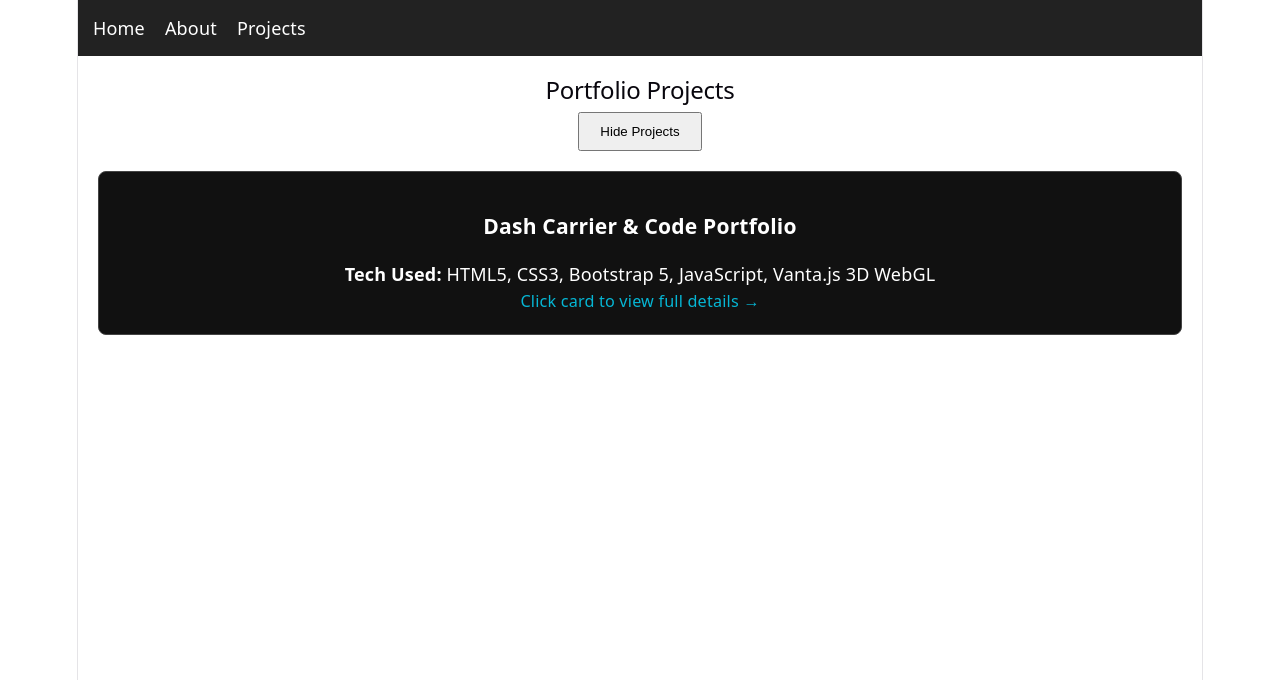
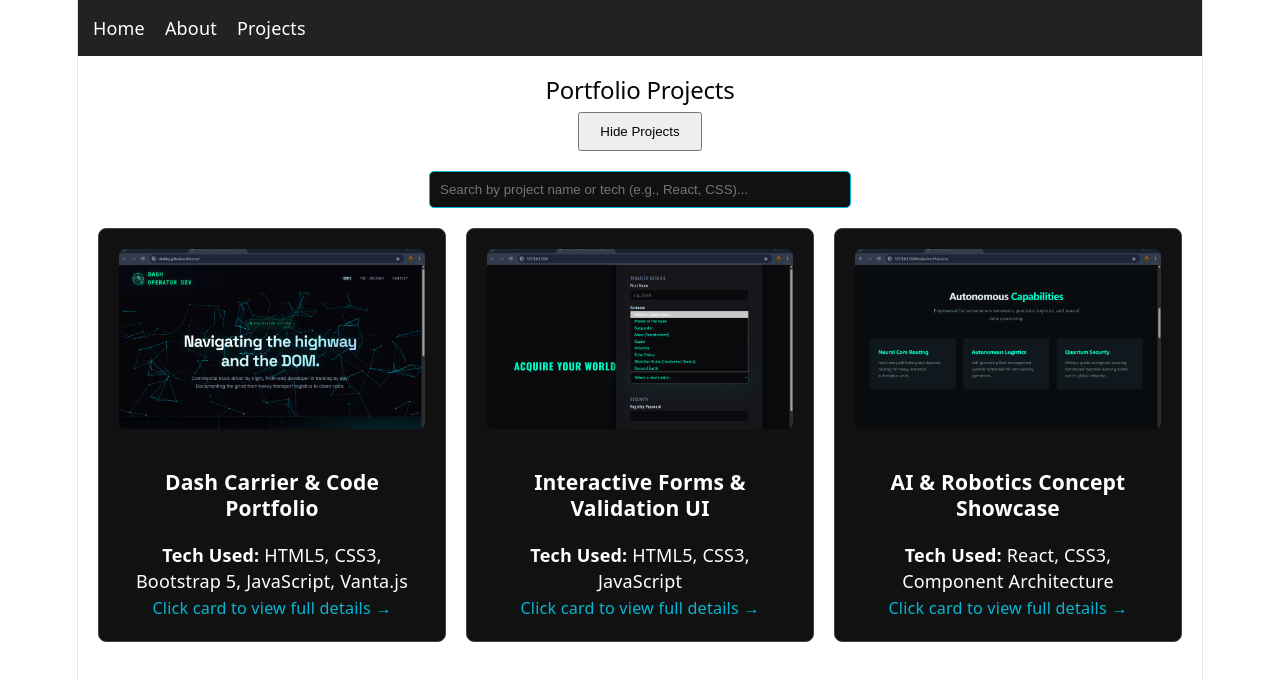
Before and after one commit to Dashtiy/Reactproject, a React (Vite) app: page /projects in a window 1280 px wide. Both pictures are taken after a click on the button "Preview Projects". Shown: the top 680 px of the page. Built offline with nearby package versions, Linux system fonts and the light colour scheme.

Commit message:
react lesson3

```diff
--- a/src/components/projects.jsx
+++ b/src/components/projects.jsx
@@ -1,8 +1,62 @@
 import React, { useState } from 'react';
 import ProjectCard from './ProjectCard';
+import ProjectPopup from './ProjectPopup';
+
+// Import your screenshots from src/assets
+import webPortfolioImg from '../assets/webPortfolio.png';
+import formsCardImg from '../assets/formscard.png';
+import aiRoboticImg from '../assets/airobotic.png';
+
+// Array of project objects
+const projectsData = [
+    {
+        id: 1,
+        name: 'Dash Carrier & Code Portfolio',
+        screenshot: webPortfolioImg,
+        githubRepo: 'https://github.com/dashtiy/thisisme',
+        techUsed: 'HTML5, CSS3, Bootstrap 5, JavaScript, Vanta.js',
+        whatItDoes: 'A cyber-HUD personal portfolio documenting the transition from commercial heavy transport to front-end development.',
+        whatILearned: 'Integrating 3D WebGL backgrounds with Vanta.js, responsive grid layouts, and custom CSS animations.',
+        role: 'Solo Developer & Designer',
+        challengesSolved: 'Balancing layered background canvas animations with readable HUD typography across screen sizes.'
+    },
+    {
+        id: 2,
+        name: 'Interactive Forms & Validation UI',
+        screenshot: formsCardImg,
+        githubRepo: 'https://github.com/dashtiy/thisisme',
+        techUsed: 'HTML5, CSS3, JavaScript',
+        whatItDoes: 'A responsive user registration and input validation interface with real-time feedback states.',
+        whatILearned: 'Handling form events, custom styling for form controls, and clean input validation patterns.',
+        role: 'Solo Developer',
+        challengesSolved: 'Preventing invalid form submissions while keeping error states clear and accessible.'
+    },
+    {
+        id: 3,
+        name: 'AI & Robotics Concept Showcase',
+        screenshot: aiRoboticImg,
+        githubRepo: 'https://github.com/dashtiy/thisisme',
+        techUsed: 'React, CSS3, Component Architecture',
+        whatItDoes: 'A modular visual showcase exploring futuristic UI layouts and reusable React card components.',
+        whatILearned: 'Structuring reusable React components with props and managing UI state cleanly.',
+        role: 'Solo Developer',
+        challengesSolved: 'Designing flexible card containers that adapt to different image aspect ratios and text lengths.'
+    }
+];
 
 function Projects() {
+    // Keeps your Lesson 2 preview toggle intact
     const [showProjects, setShowProjects] = useState(false);
+    // Tracks the currently clicked project object (null when popup is closed)
+    const [selectedProject, setSelectedProject] = useState(null);
+    // Tracks the search input value for onChange + filter
+    const [searchTerm, setSearchTerm] = useState('');
+
+    // Filter projects based on name or tech used
+    const filteredProjects = projectsData.filter((project) =>
+        project.name.toLowerCase().includes(searchTerm.toLowerCase()) ||
+        project.techUsed.toLowerCase().includes(searchTerm.toLowerCase())
+    );
 
     return (
         <div style={{ padding: '20px', color: '#fff' }}>
@@ -17,13 +71,46 @@ function Projects() {
 
             {showProjects && (
                 <div>
-                    <ProjectCard
-                        name="Dash Carrier & Code Portfolio"
-                        techUsed="HTML5, CSS3, Bootstrap 5, JavaScript, Vanta.js 3D WebGL"
-                        whatItDoes="A cyber-HUD personal developer site documenting the transition from heavy transport logistics to front-end engineering, featuring interactive 3D grids and telemetry status bars."
-                        githubRepo="https://github.com/dashtiy/thisisme"
-                    />
+                    {/* onChange input to filter the projects array */}
+                    <div style={{ marginBottom: '20px' }}>
+                        <input
+                            type="text"
+                            placeholder="Search by project name or tech (e.g., React, CSS)..."
+                            value={searchTerm}
+                            onChange={(e) => setSearchTerm(e.target.value)}
+                            style={{
+                                padding: '10px',
+                                width: '100%',
+                                maxWidth: '400px',
+                                borderRadius: '5px',
+                                border: '1px solid #06b6d4',
+                                background: '#111',
+                                color: '#fff'
+                            }}
+                        />
+                    </div>
+
+                    {/* Render filtered array using .map() */}
+                    <div style={{ display: 'grid', gridTemplateColumns: 'repeat(auto-fit, minmax(280px, 1fr))', gap: '20px' }}>
+                        {filteredProjects.map((project) => (
+                            <ProjectCard
+                                key={project.id}
+                                name={project.name}
+                                screenshot={project.screenshot}
+                                techUsed={project.techUsed}
+                                onSelectProject={() => setSelectedProject(project)}
+                            />
+                        ))}
+                    </div>
                 </div>
+            )}
+
+            {/* Render popup using && and spread operator (...) when a project is selected */}
+            {selectedProject && (
+                <ProjectPopup
+                    {...selectedProject}
+                    onClose={() => setSelectedProject(null)}
+                />
             )}
         </div>
     );
```
